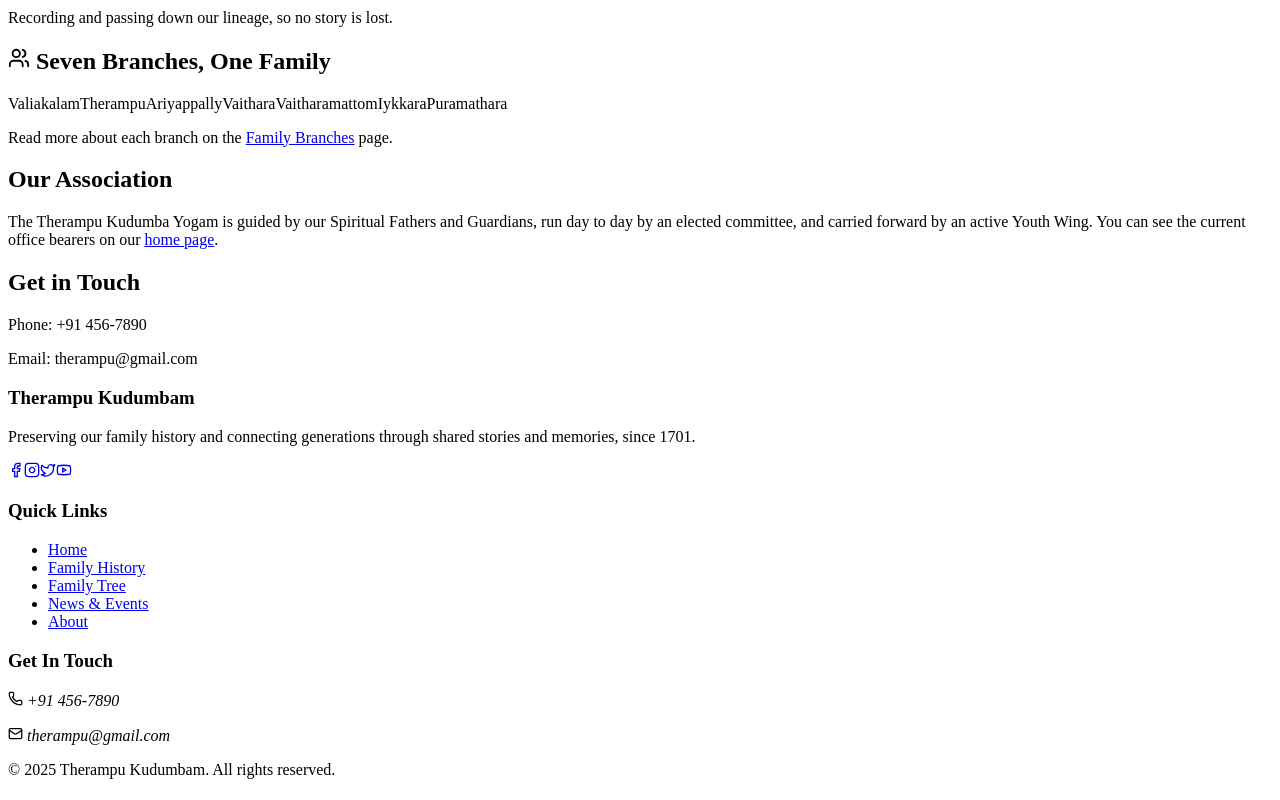
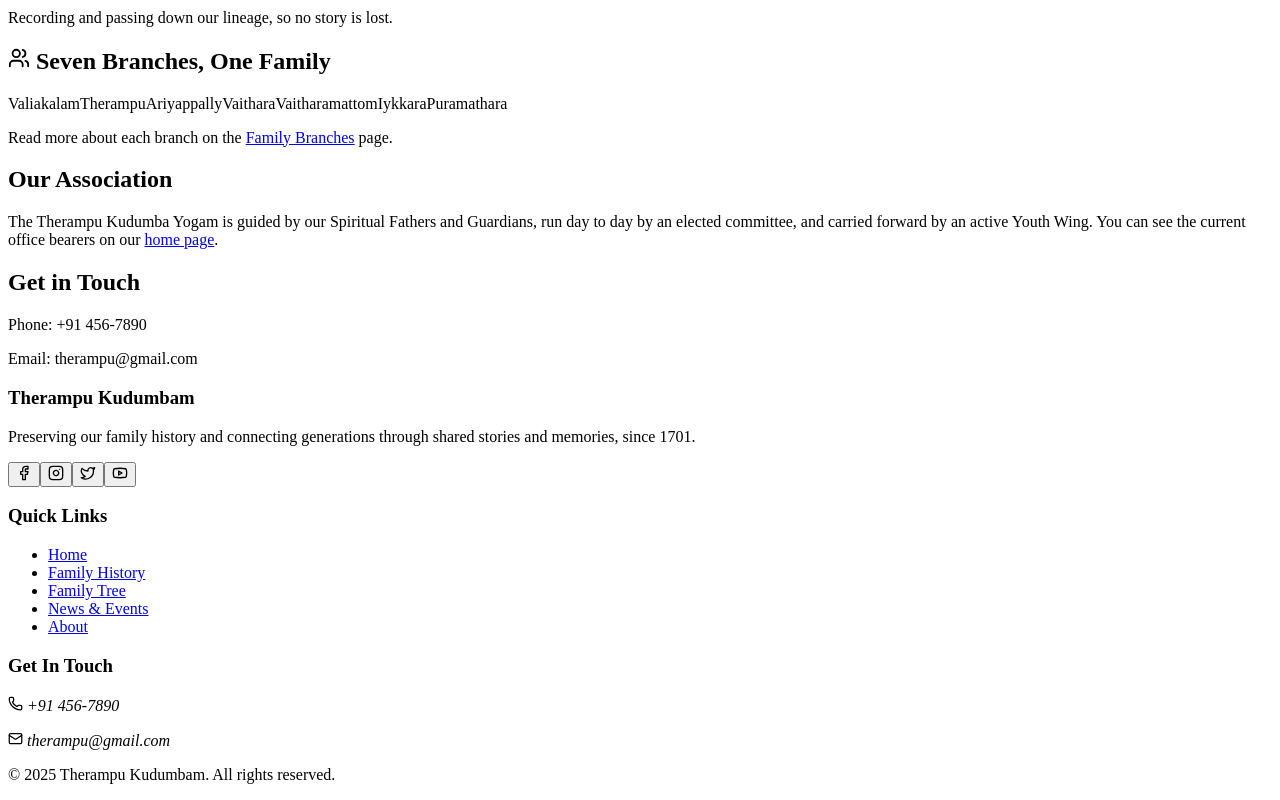
Before and after one commit to Naveen343/family-tree-website, a React (Create React App) app in the folder family-tree/: page /about in a window 1280 px wide. Shown: the part 1425-2225 px from the top of the page. Built offline with nearby package versions, Linux system fonts and the light colour scheme; no server answers; the database is empty.

Commit message:
some vercel related changes

```diff
--- a/family-tree/src/components/Footer.js
+++ b/family-tree/src/components/Footer.js
@@ -31,14 +31,14 @@ const Footer = () => {
             </p>
             <div className="flex space-x-3 mt-5">
               {SOCIALS.map(({ icon: Icon, label }) => (
-                <a
+                <button
                   key={label}
-                  href="#"
+                  type="button"
                   className="w-9 h-9 flex items-center justify-center rounded-full bg-white/5 text-white/80 hover:bg-secondary hover:text-[#16202B] transition-colors duration-200"
                   aria-label={label}
                 >
                   <Icon size={16} />
-                </a>
+                </button>
               ))}
             </div>
           </div>
--- a/family-tree/src/components/UploadDashboard.js
+++ b/family-tree/src/components/UploadDashboard.js
@@ -35,7 +35,7 @@ const UploadDashboard = () => {
 
   // ------------------- Video Functions -------------------
   const fetchVideo = async () => {
-    const { data, error } = await supabase
+    const { data } = await supabase
       .storage
       .from("homepage-media")
       .list("videos", { search: "family-video.mp4" });
@@ -263,6 +263,8 @@ const UploadDashboard = () => {
       fetchSliderImages();
       fetchNews();
     }
+    // The fetch helpers are recreated every render; only re-run when the tab changes.
+    // eslint-disable-next-line react-hooks/exhaustive-deps
   }, [activeTab]);
 
   const tabLabels = {
--- a/family-tree/src/pages/family-bylaw.js
+++ b/family-tree/src/pages/family-bylaw.js
@@ -25,6 +25,8 @@ export default function FamilyByLaw() {
       setPdfDoc(pdf);
       renderPage(1, pdf);
     });
+    // Load the PDF once on mount; renderPage is redefined every render.
+    // eslint-disable-next-line react-hooks/exhaustive-deps
   }, []);
 
   const renderPage = (num, pdf = pdfDoc, newScale = scale) => {
```
